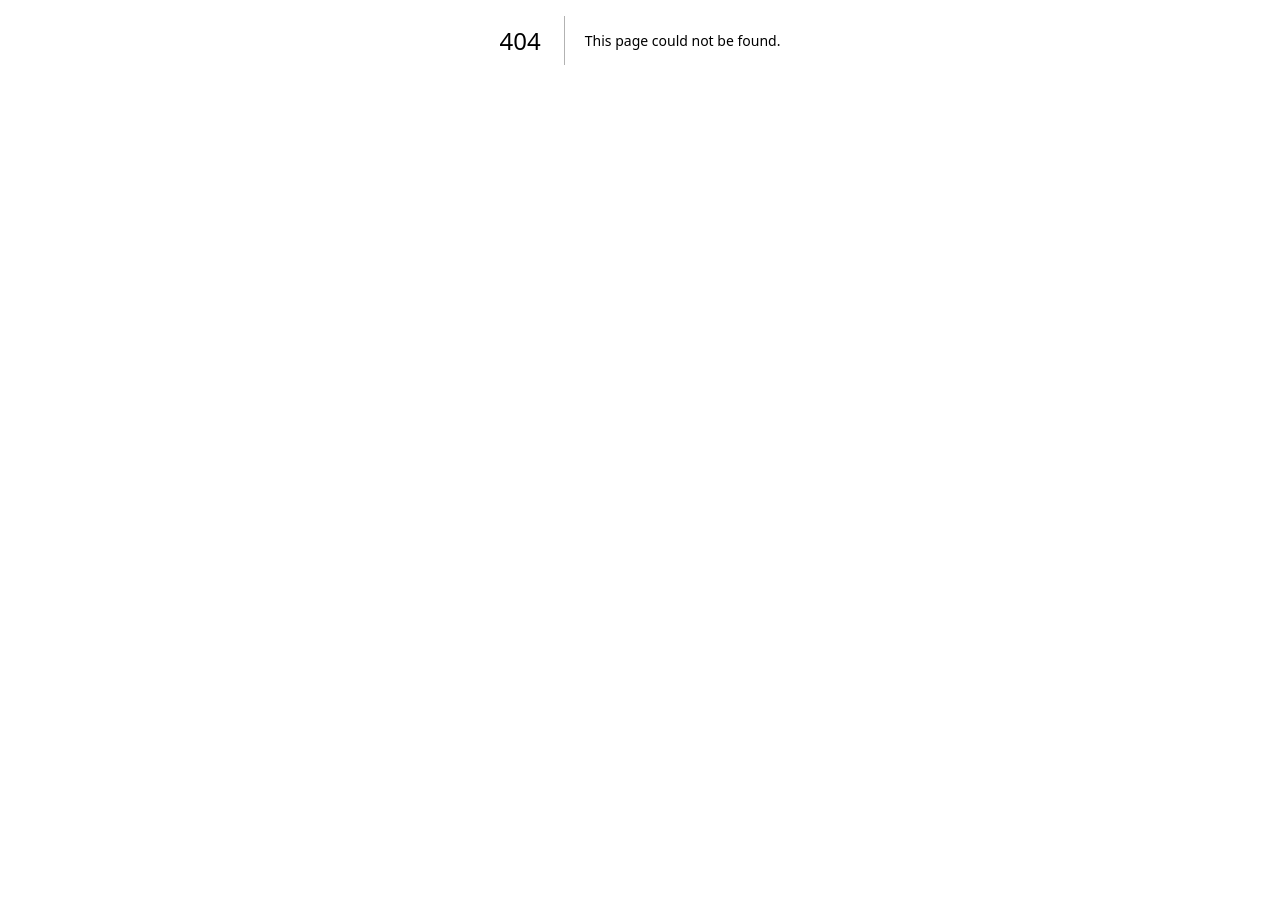
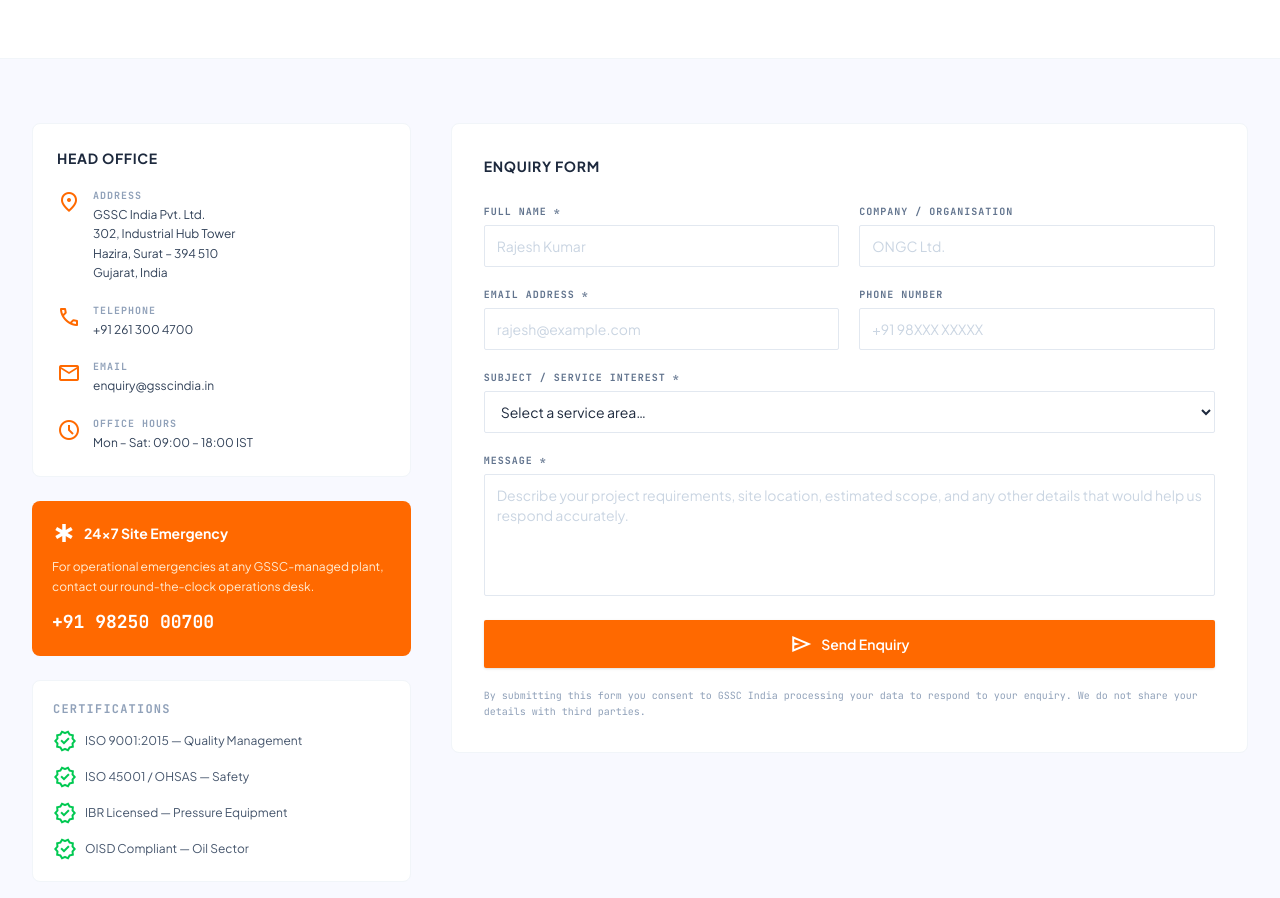
Before and after one commit to soumya1306/gssc-india, a Next.js app: page /contact in a window 1280 px wide. Before the commit this address had no page. Shown: the part 360-1258 px from the top of the page. Before the commit the page ends 800 px from the top, so only its background shows below. Built offline with nearby package versions, Linux system fonts and the light colour scheme.

Commit message:
feat(contact): implement interactive contact, inquiries, and map page

```diff
--- /dev/null
+++ b/src/app/contact/page.tsx
@@ -0,0 +1,181 @@
+"use client";
+
+import { useState } from "react";
+import { Navbar } from "@/components/Navbar";
+import { Footer } from "@/components/Footer";
+
+export default function ContactPage() {
+  const [submitted, setSubmitted] = useState(false);
+  const [form, setForm] = useState({
+    name: "", company: "", email: "", phone: "", subject: "", message: "",
+  });
+
+  function handleChange(e: React.ChangeEvent<HTMLInputElement | HTMLTextAreaElement | HTMLSelectElement>) {
+    setForm(prev => ({ ...prev, [e.target.name]: e.target.value }));
+  }
+
+  function handleSubmit(e: React.FormEvent) {
+    e.preventDefault();
+    setSubmitted(true);
+  }
+
+  return (
+    <div className="min-h-screen bg-[#f8f9ff] font-sans">
+      <Navbar />
+
+      {/* Header */}
+      <section className="pt-20 bg-white border-b border-slate-100">
+        <div className="max-w-7xl mx-auto px-8 py-16">
+          <div className="text-xs font-mono font-bold text-orange-500 uppercase tracking-widest mb-3">Contact Us</div>
+          <h1 className="text-5xl font-black text-slate-900 mb-4 leading-tight">
+            Let&apos;s discuss your<br />next project.
+          </h1>
+          <p className="text-slate-500 text-sm max-w-lg leading-relaxed">
+            Whether it&apos;s a long-term O&amp;M contract, a greenfield plant, or a critical turnaround — reach out and our team will respond within one business day.
+          </p>
+        </div>
+      </section>
+
+      {/* Content */}
+      <section className="py-16">
+        <div className="max-w-7xl mx-auto px-8 grid grid-cols-1 lg:grid-cols-3 gap-10">
+
+          {/* Contact Info */}
+          <div className="flex flex-col gap-6">
+            <div className="bg-white rounded-xl border border-slate-100 p-6 flex flex-col gap-5">
+              <div className="font-bold text-slate-800 text-sm uppercase tracking-wider">Head Office</div>
+              {[
+                { icon: "location_on", label: "Address", value: "GSSC India Pvt. Ltd.\n302, Industrial Hub Tower\nHazira, Surat – 394 510\nGujarat, India" },
+                { icon: "phone", label: "Telephone", value: "+91 261 300 4700" },
+                { icon: "mail", label: "Email", value: "enquiry@gsscindia.in" },
+                { icon: "schedule", label: "Office Hours", value: "Mon – Sat: 09:00 – 18:00 IST" },
+              ].map((item) => (
+                <div key={item.label} className="flex gap-3">
+                  <span className="material-symbols-outlined text-orange-500 text-[20px] mt-0.5 flex-shrink-0">{item.icon}</span>
+                  <div>
+                    <div className="text-[10px] font-mono font-bold text-slate-400 uppercase tracking-widest mb-0.5">{item.label}</div>
+                    <div className="text-xs text-slate-700 leading-relaxed whitespace-pre-line">{item.value}</div>
+                  </div>
+                </div>
+              ))}
+            </div>
+
+            {/* Emergency / 24x7 */}
+            <div className="bg-orange-500 rounded-xl p-5 text-white flex flex-col gap-3">
+              <div className="flex items-center gap-2">
+                <span className="material-symbols-outlined text-[20px]">emergency</span>
+                <span className="font-bold text-sm">24×7 Site Emergency</span>
+              </div>
+              <div className="text-orange-100 text-xs leading-relaxed">
+                For operational emergencies at any GSSC-managed plant, contact our round-the-clock operations desk.
+              </div>
+              <div className="font-mono font-black text-lg">+91 98250 00700</div>
+            </div>
+
+            {/* Standards */}
+            <div className="bg-white rounded-xl border border-slate-100 p-5 flex flex-col gap-3">
+              <div className="text-xs font-mono font-bold text-slate-400 uppercase tracking-widest">Certifications</div>
+              {["ISO 9001:2015 — Quality Management", "ISO 45001 / OHSAS — Safety", "IBR Licensed — Pressure Equipment", "OISD Compliant — Oil Sector"].map((c) => (
+                <div key={c} className="flex items-center gap-2 text-xs text-slate-600">
+                  <span className="material-symbols-outlined text-green-500 text-[14px]">verified</span>
+                  {c}
+                </div>
+              ))}
+            </div>
+          </div>
+
+          {/* Form */}
+          <div className="lg:col-span-2">
+            {submitted ? (
+              <div className="bg-white rounded-xl border border-slate-100 p-12 flex flex-col items-center gap-4 text-center">
+                <div className="w-16 h-16 rounded-full bg-green-100 flex items-center justify-center">
+                  <span className="material-symbols-outlined text-green-600 text-[32px]">check_circle</span>
+                </div>
+                <h2 className="font-black text-slate-800 text-xl">Message Sent!</h2>
+                <p className="text-slate-500 text-sm max-w-sm leading-relaxed">
+                  Thank you for reaching out. Our team will review your enquiry and respond within one business day.
+                </p>
+                <button onClick={() => setSubmitted(false)} className="mt-2 px-5 py-2 bg-orange-500 text-white text-sm font-semibold rounded hover:bg-orange-600 transition-colors">
+                  Send Another Message
+                </button>
+              </div>
+            ) : (
+              <form onSubmit={handleSubmit} className="bg-white rounded-xl border border-slate-100 p-8 flex flex-col gap-5">
+                <div className="font-bold text-slate-800 text-sm uppercase tracking-wider mb-2">Enquiry Form</div>
+
+                <div className="grid grid-cols-1 sm:grid-cols-2 gap-5">
+                  {[
+                    { name: "name", label: "Full Name *", type: "text", placeholder: "Rajesh Kumar" },
+                    { name: "company", label: "Company / Organisation", type: "text", placeholder: "ONGC Ltd." },
+                    { name: "email", label: "Email Address *", type: "email", placeholder: "rajesh@example.com" },
+                    { name: "phone", label: "Phone Number", type: "tel", placeholder: "+91 98XXX XXXXX" },
+                  ].map((f) => (
+                    <div key={f.name} className="flex flex-col gap-1.5">
+                      <label className="text-[10px] font-mono font-bold text-slate-500 uppercase tracking-widest">{f.label}</label>
+                      <input
+                        name={f.name}
+                        type={f.type}
+                        placeholder={f.placeholder}
+                        value={(form as Record<string, string>)[f.name]}
+                        onChange={handleChange}
+                        required={f.label.includes("*")}
+                        className="w-full px-3 py-2.5 border border-slate-200 rounded text-sm text-slate-800 focus:outline-none focus:border-orange-400 focus:ring-1 focus:ring-orange-200 placeholder:text-slate-300 transition"
+                      />
+                    </div>
+                  ))}
+                </div>
+
+                <div className="flex flex-col gap-1.5">
+                  <label className="text-[10px] font-mono font-bold text-slate-500 uppercase tracking-widest">Subject / Service Interest *</label>
+                  <select
+                    name="subject"
+                    value={form.subject}
+                    onChange={handleChange}
+                    required
+                    className="w-full px-3 py-2.5 border border-slate-200 rounded text-sm text-slate-800 focus:outline-none focus:border-orange-400 focus:ring-1 focus:ring-orange-200 transition bg-white"
+                  >
+                    <option value="">Select a service area…</option>
+                    <option>Operation & Maintenance</option>
+                    <option>Plant Installation</option>
+                    <option>Civil Works</option>
+                    <option>Electrical & Instrumentation</option>
+                    <option>Steel Fabrication</option>
+                    <option>Site Services</option>
+                    <option>General Enquiry</option>
+                  </select>
+                </div>
+
+                <div className="flex flex-col gap-1.5">
+                  <label className="text-[10px] font-mono font-bold text-slate-500 uppercase tracking-widest">Message *</label>
+                  <textarea
+                    name="message"
+                    rows={5}
+                    placeholder="Describe your project requirements, site location, estimated scope, and any other details that would help us respond accurately."
+                    value={form.message}
+                    onChange={handleChange}
+                    required
+                    className="w-full px-3 py-2.5 border border-slate-200 rounded text-sm text-slate-800 focus:outline-none focus:border-orange-400 focus:ring-1 focus:ring-orange-200 placeholder:text-slate-300 transition resize-none"
+                  />
+                </div>
+
+                <button
+                  type="submit"
+                  className="inline-flex items-center justify-center gap-2 px-6 py-3 bg-orange-500 text-white font-semibold rounded hover:bg-orange-600 transition-colors shadow-sm text-sm mt-1"
+                >
+                  <span className="material-symbols-outlined text-[18px]">send</span>
+                  Send Enquiry
+                </button>
+
+                <p className="text-[10px] text-slate-400 font-mono leading-relaxed">
+                  By submitting this form you consent to GSSC India processing your data to respond to your enquiry. We do not share your details with third parties.
+                </p>
+              </form>
+            )}
+          </div>
+        </div>
+      </section>
+
+      <Footer />
+    </div>
+  );
+}
```
